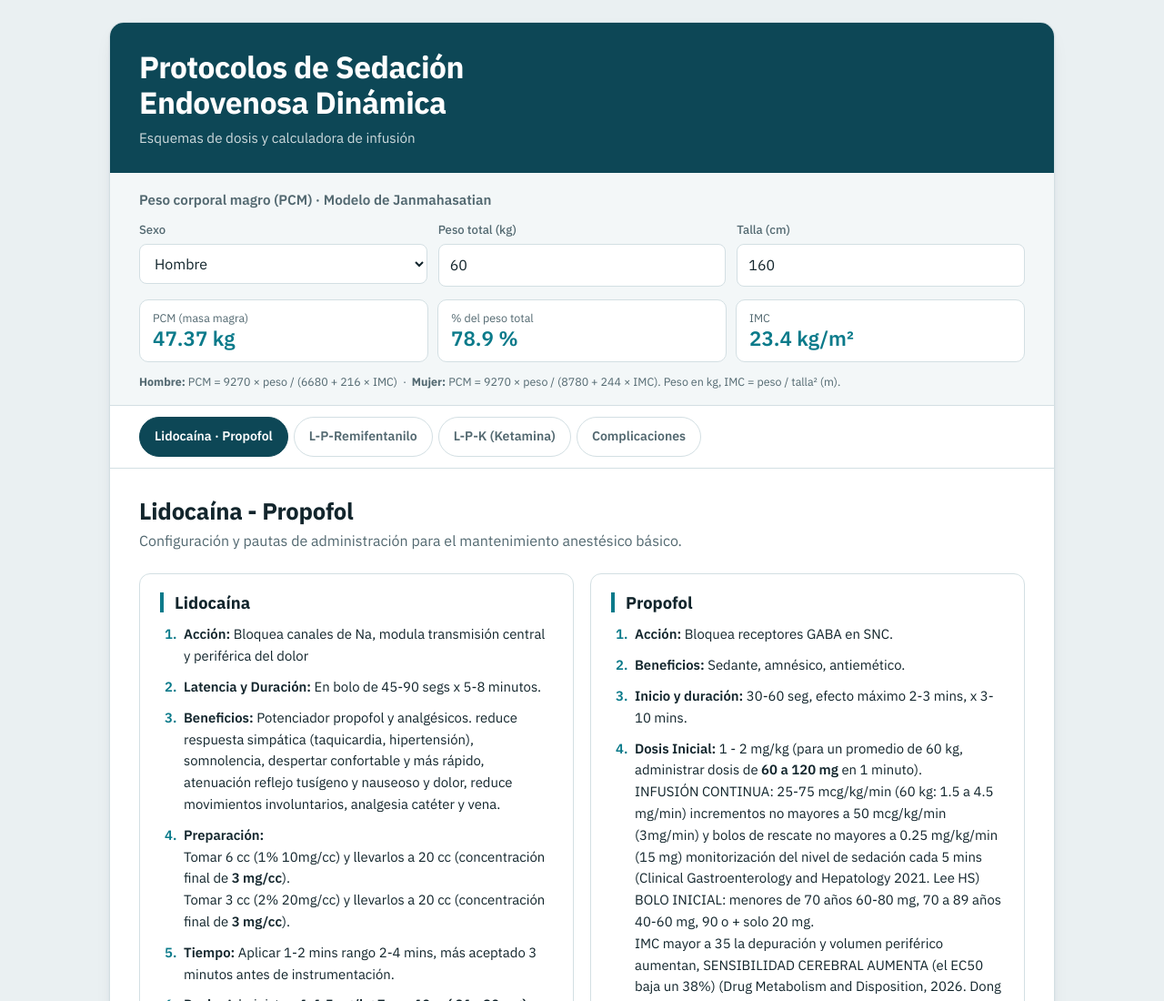
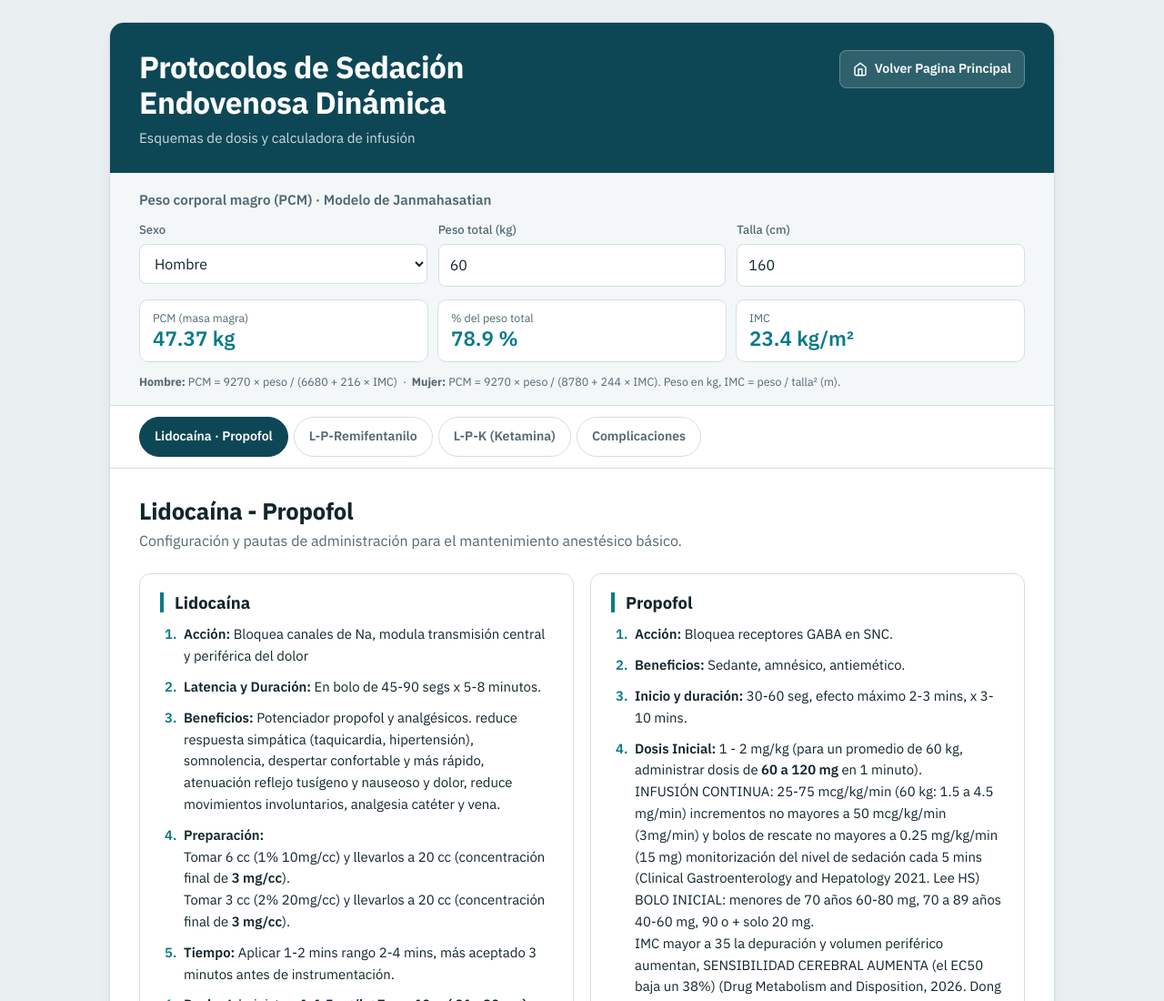
Before and after one commit to libardito-star/ldsc, a plain HTML site: page Sedacion.html in a window 1280 px wide. Shown: the top 1100 px of the page at 91% size. Drawn offline with Linux system fonts and the light colour scheme.

Commit message:
Update Sedacion.html

```diff
--- a/Sedacion.html
+++ b/Sedacion.html
@@ -27,9 +27,15 @@ body{margin:0;background:var(--bg);color:var(--ink);font-family:'IBM Plex Sans',
 .container{width:100%;max-width:1040px;background:var(--surface);border-radius:16px;box-shadow:var(--shadow);overflow:clip;border:1px solid var(--line)}
 :focus-visible{outline:3px solid var(--focus);outline-offset:2px}
 
-header{background:var(--brand);color:var(--brand-ink);padding:30px 32px 26px}
+/* Header ajustado para incluir el botón en la esquina superior derecha */
+header{background:var(--brand);color:var(--brand-ink);padding:30px 32px 26px;display:flex;justify-content:space-between;align-items:flex-start;gap:16px;flex-wrap:wrap}
 header h1{margin:0;font-size:clamp(1.5rem,3.4vw,2.1rem);font-weight:700;letter-spacing:-.015em;line-height:1.15;max-width:22ch}
 header p{margin:8px 0 0;font-size:.95rem;opacity:.8}
+
+/* Estilos del botón Volver Pagina Principal */
+.btn-home{display:inline-flex;align-items:center;gap:8px;background:rgba(255,255,255,.14);color:var(--brand-ink);text-decoration:none;padding:9px 14px;border-radius:8px;font-size:.88rem;font-weight:600;border:1px solid rgba(255,255,255,.25);transition:background .15s,border-color .15s;white-space:nowrap}
+.btn-home:hover{background:rgba(255,255,255,.24);border-color:rgba(255,255,255,.45)}
+.btn-home svg{flex-shrink:0}
 
 .lbm{background:var(--sunk);padding:18px 32px 16px;border-bottom:1px solid var(--line)}
 .lbm h2{margin:0 0 12px;font-size:.95rem;font-weight:600;color:var(--muted)}
@@ -95,7 +101,19 @@ header,.lbm,.tabs-content,.aviso{padding-left:16px;padding-right:16px}.tabs-head
 </head>
 <body>
 <div class="container">
-<header><h1>Protocolos de Sedación Endovenosa Dinámica</h1><p>Esquemas de dosis y calculadora de infusión</p></header>
+<header>
+  <div>
+    <h1>Protocolos de Sedación Endovenosa Dinámica</h1>
+    <p>Esquemas de dosis y calculadora de infusión</p>
+  </div>
+  <a href="index.html" class="btn-home">
+    <svg xmlns="http://w3.org" width="16" height="16" viewBox="0 0 24 24" fill="none" stroke="currentColor" stroke-width="2.2" stroke-linecap="round" stroke-linejoin="round" aria-hidden="true">
+      <path d="M3 9l9-7 9 7v11a2 2 0 0 1-2 2H5a2 2 0 0 1-2-2z"></path>
+      <polyline points="9 22 9 12 15 12 15 22"></polyline>
+    </svg>
+    Volver Pagina Principal
+  </a>
+</header>
 
 <section class="lbm" aria-labelledby="lbm-title">
 <h2 id="lbm-title">Peso corporal magro (PCM) · Modelo de Janmahasatian</h2>
```
